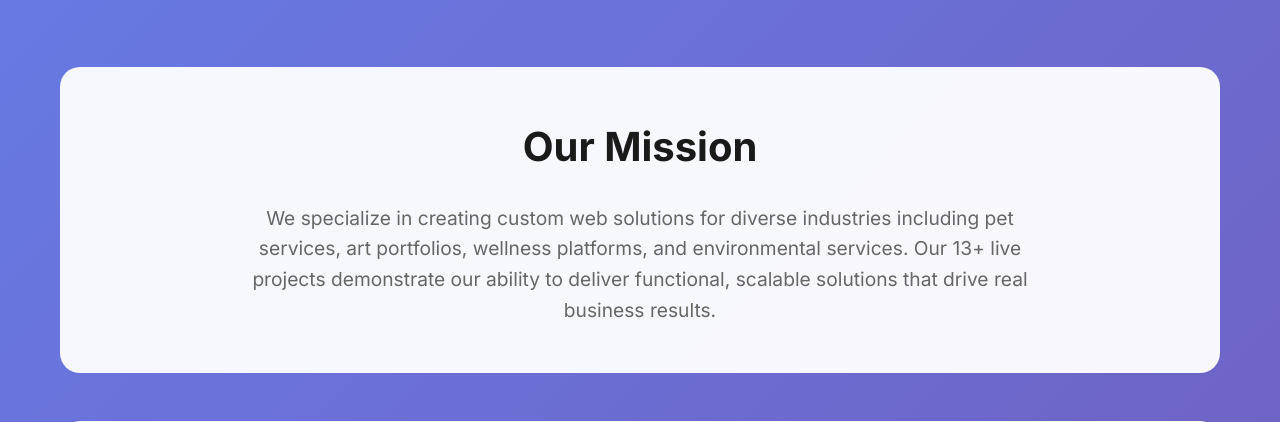
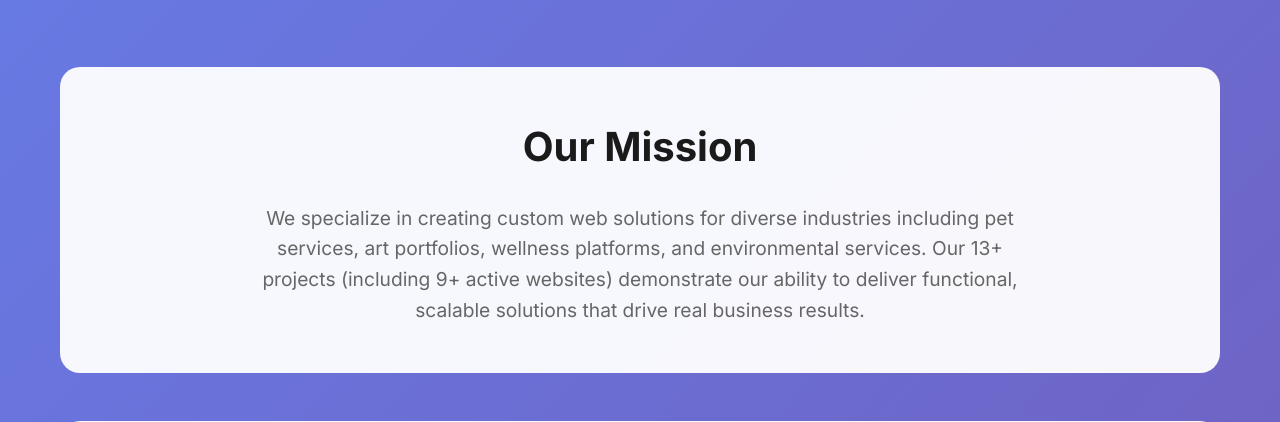
Before and after one commit to JamesELey/helpfulsoftware, a Laravel app: page /about in a window 1280 px wide. Shown: the part 359-781 px from the top of the page. Run offline with Laravel 10, Linux system fonts and the light colour scheme; settings files or empty folders that the repository lacks are supplied.

Commit message:
Fix About page project count to accurately reflect 13+ projects with 9+ active websites
- Updated mission statement to show '13+ projects (including 9+ active websites)'
- This better represents the distinction between total projects and live websites
- Updated both Laravel About page and simple-about.html for consistency

```diff
--- a/resources/views/portfolio/about.blade.php
+++ b/resources/views/portfolio/about.blade.php
@@ -17,7 +17,7 @@
         <h2 style="font-size: 2.5rem; font-weight: 700; color: #1a1a1a; margin-bottom: 1.5rem;">Our Mission</h2>
         <p style="font-size: 1.2rem; color: #666; line-height: 1.6; max-width: 800px; margin: 0 auto;">
             We specialize in creating custom web solutions for diverse industries including pet services,
-            art portfolios, wellness platforms, and environmental services. Our 13+ live projects demonstrate
+            art portfolios, wellness platforms, and environmental services. Our 13+ projects (including 9+ active websites) demonstrate
             our ability to deliver functional, scalable solutions that drive real business results.
         </p>
     </section>
--- a/simple-about.html
+++ b/simple-about.html
@@ -34,7 +34,7 @@
         <p>Transforming businesses through innovative technology solutions</p>
 
         <h2>Our Mission</h2>
-        <p>We specialize in creating custom web solutions for diverse industries including pet services, art portfolios, wellness platforms, and environmental services. Our 13+ projects (including 9 live websites) demonstrate our ability to deliver functional, scalable solutions that drive real business results.</p>
+        <p>We specialize in creating custom web solutions for diverse industries including pet services, art portfolios, wellness platforms, and environmental services. Our 13+ projects (including 9+ active websites) demonstrate our ability to deliver functional, scalable solutions that drive real business results.</p>
 
         <h2>Leadership Team</h2>
         <div class="team">
```
